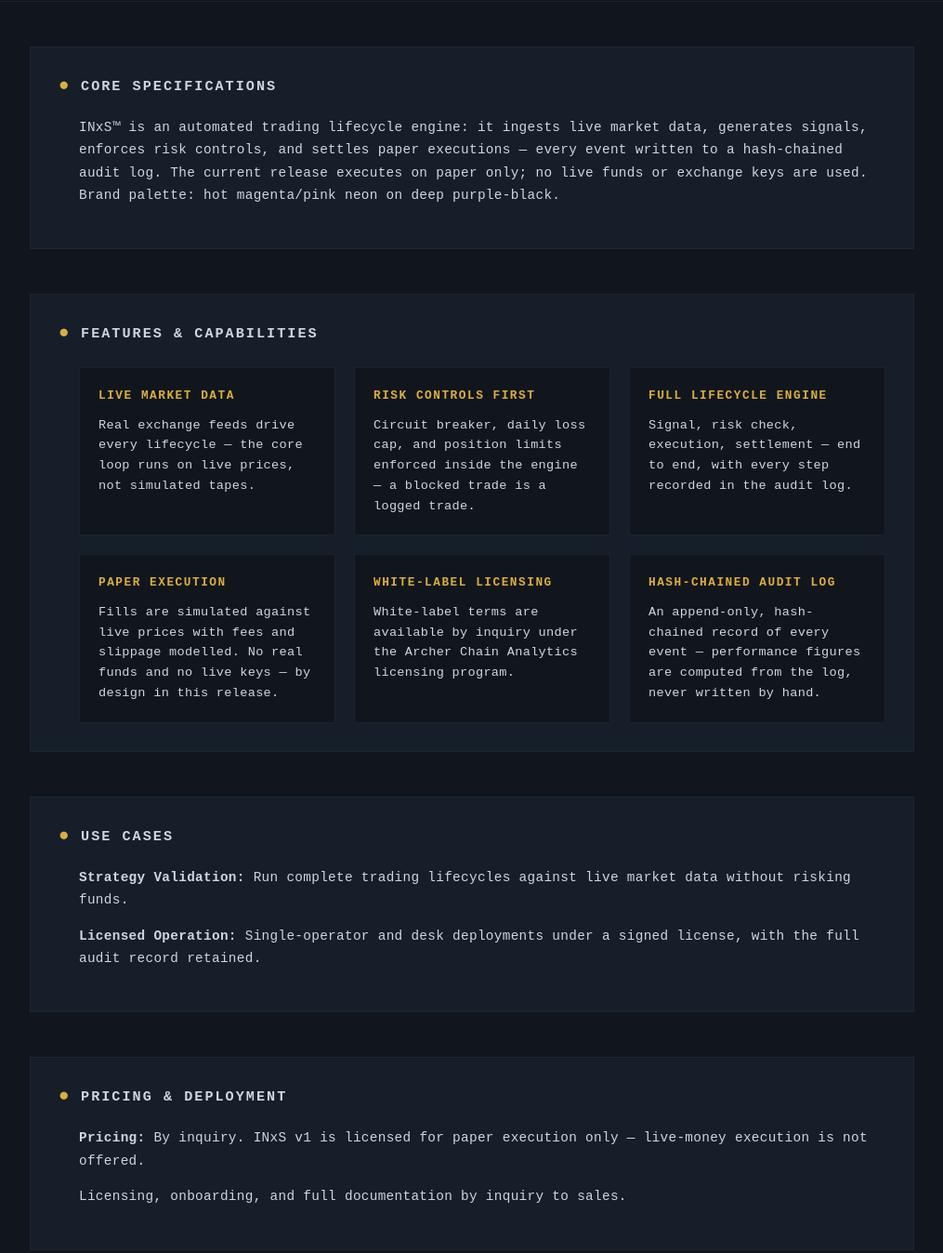
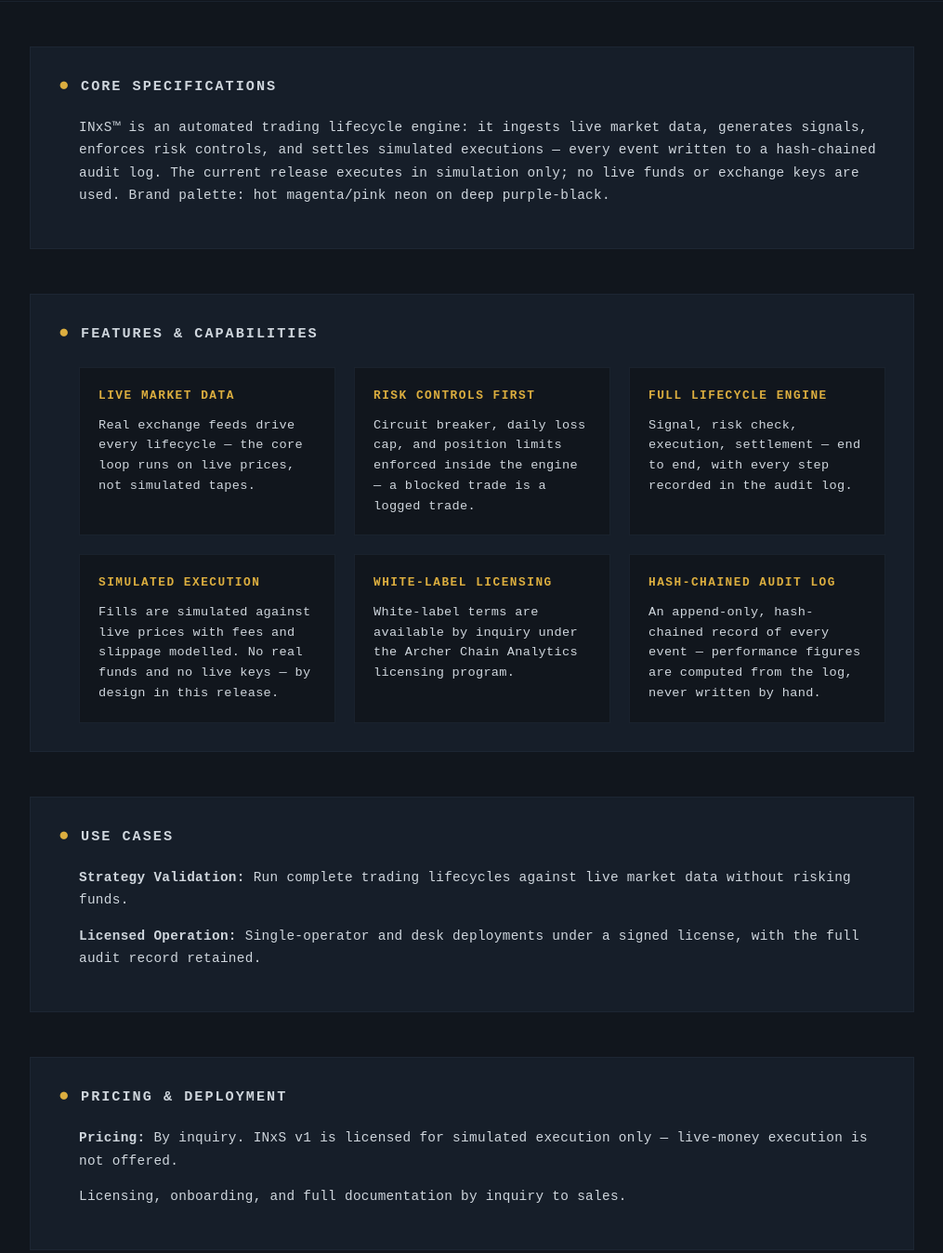
Before and after one commit to Okwaho24/archerchainanalytics-site, a plain HTML site: page inxs.html in a window 1280 px wide. Shown: the part 360-1708 px from the top of the page at 93% size, without its empty margins (132-1147 px from the left). Drawn offline with Linux system fonts and the light colour scheme; no server answers.

Commit message:
INxS page: replace 'paper' execution wording with simulated-execution phrasing (owner order); live-money disclosure unchanged

```diff
--- a/inxs.html
+++ b/inxs.html
@@ -391,7 +391,7 @@
             </div>
             <div class="grid-section-content">
                 <p>
-                    INxS™ is an automated trading lifecycle engine: it ingests live market data, generates signals, enforces risk controls, and settles paper executions — every event written to a hash-chained audit log. The current release executes on paper only; no live funds or exchange keys are used.
+                    INxS™ is an automated trading lifecycle engine: it ingests live market data, generates signals, enforces risk controls, and settles simulated executions — every event written to a hash-chained audit log. The current release executes in simulation only; no live funds or exchange keys are used.
                     Brand palette: hot magenta/pink neon on deep purple-black.
                 </p>
             </div>
@@ -417,7 +417,7 @@
                         <div class="feature-card-desc">Signal, risk check, execution, settlement — end to end, with every step recorded in the audit log.</div>
                     </div>
                     <div class="feature-card">
-                        <div class="feature-card-title">Paper Execution</div>
+                        <div class="feature-card-title">Simulated Execution</div>
                         <div class="feature-card-desc">Fills are simulated against live prices with fees and slippage modelled. No real funds and no live keys — by design in this release.</div>
                     </div>
                     <div class="feature-card">
@@ -449,7 +449,7 @@
                 <div class="grid-section-title">Pricing & Deployment</div>
             </div>
             <div class="grid-section-content">
-                <p><strong>Pricing:</strong> By inquiry. INxS v1 is licensed for paper execution only — live-money execution is not offered.</p>
+                <p><strong>Pricing:</strong> By inquiry. INxS v1 is licensed for simulated execution only — live-money execution is not offered.</p>
                 <p>Licensing, onboarding, and full documentation by inquiry to sales.</p>
             </div>
         </div>
```
